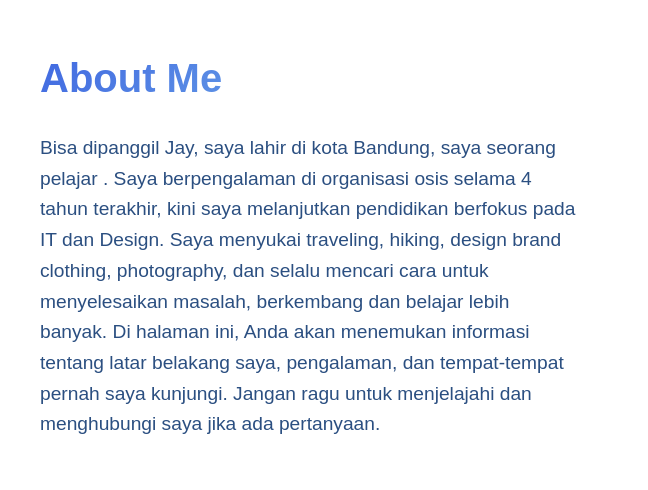
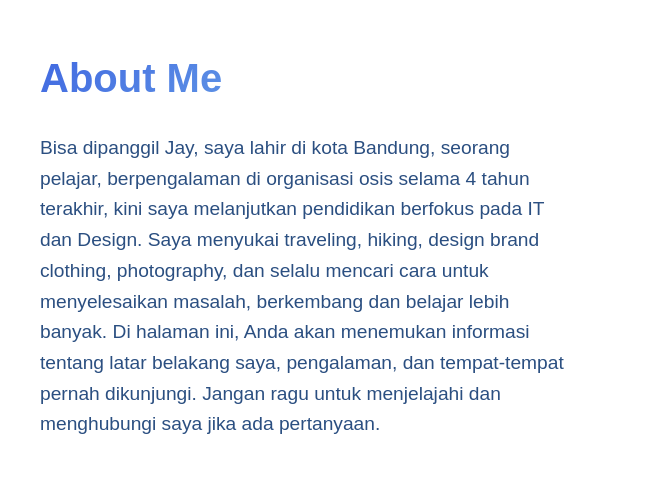
Before and after one commit to jaydan-js/My_Bio, a plain HTML site: page index.html in a window 1280 px wide. Shown: the part 840-1330 px from the top of the page, 632-1280 px from the left. Drawn offline with Linux system fonts and the light colour scheme.

Commit message:
Update index.html

```diff
--- a/index.html
+++ b/index.html
@@ -59,7 +59,7 @@
             <div class="about-text">
                 <h2 class="section-title">About Me</h2>
                 <div class="bio">
-                    <p class="bio-text">Bisa dipanggil Jay, saya lahir di kota Bandung, saya seorang pelajar . Saya berpengalaman di organisasi osis selama 4 tahun terakhir, kini saya melanjutkan pendidikan berfokus pada IT dan Design. Saya menyukai traveling, hiking, design brand clothing, photography, dan selalu mencari cara untuk menyelesaikan masalah, berkembang dan belajar lebih banyak. Di halaman ini, Anda akan menemukan informasi tentang latar belakang saya, pengalaman, dan tempat-tempat pernah saya kunjungi. Jangan ragu untuk menjelajahi dan menghubungi saya jika ada pertanyaan.</p>
+                    <p class="bio-text">Bisa dipanggil Jay, saya lahir di kota Bandung, seorang pelajar, berpengalaman di organisasi osis selama 4 tahun terakhir, kini saya melanjutkan pendidikan berfokus pada IT dan Design. Saya menyukai traveling, hiking, design brand clothing, photography, dan selalu mencari cara untuk menyelesaikan masalah, berkembang dan belajar lebih banyak. Di halaman ini, Anda akan menemukan informasi tentang latar belakang saya, pengalaman, dan tempat-tempat pernah dikunjungi. Jangan ragu untuk menjelajahi dan menghubungi saya jika ada pertanyaan.</p>
                         <!-- <div class="skills">
                             <div class="skill-category">
                                 <h3>Design</h3>
```
